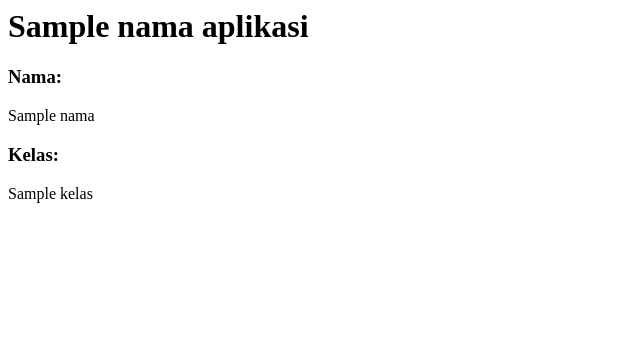
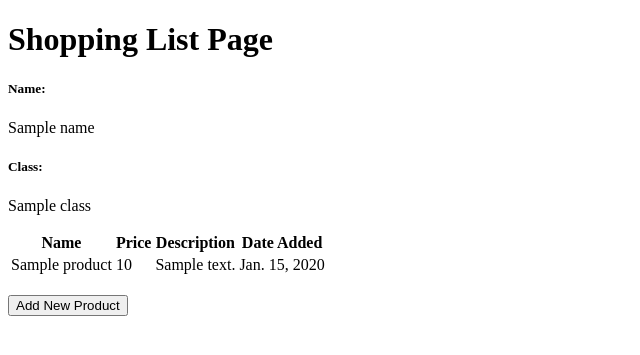
Before and after one commit to aldyandryn/medcure, a Django app: template main/templates/main.html in a window 1280 px wide. Shown: the top 355 px of the page, without its empty margins (0-640 px from the left). Run offline with Django 4.2, Linux system fonts and the light colour scheme; tables that the repository leaves empty hold one stand-in row (values such as "Sample post"); the template is opened without the code that fills it: values that come from a table or form of the project are taken from there, most other values are stand-ins (such as "Sample title", 1, 10 or a date in 2020).

Commit message:
update tugas 3

```diff
--- a/MedCure/settings.py
+++ b/MedCure/settings.py
@@ -55,7 +55,7 @@ ROOT_URLCONF = 'MedCure.urls'
 TEMPLATES = [
     {
         'BACKEND': 'django.template.backends.django.DjangoTemplates',
-        'DIRS': [],
+        'DIRS': [BASE_DIR / 'templates'], # Tambahkan kode ini
         'APP_DIRS': True,
         'OPTIONS': {
             'context_processors': [
--- a/MedCure/urls.py
+++ b/MedCure/urls.py
@@ -19,6 +19,6 @@ from django.urls import path
 from django.urls import path, include
 
 urlpatterns = [
+    path('', include('main.urls')),
     path('admin/', admin.site.urls),
-    path('main/', include('main.urls')),
 ]
--- /dev/null
+++ b/main/templates/base.html
@@ -0,0 +1,18 @@
+{% load static %}
+<!DOCTYPE html>
+<html lang="en">
+    <head>
+        <meta charset="UTF-8" />
+        <meta
+            name="viewport"
+            content="width=device-width, initial-scale=1.0"
+        />
+        {% block meta %}
+        {% endblock meta %}
+    </head>
+
+    <body>
+        {% block content %}
+        {% endblock content %}
+    </body>
+</html>
--- a/main/templates/main.html
+++ b/main/templates/main.html
@@ -1,7 +1,39 @@
-<h1>{{nama_aplikasi}}</h1>
+{% extends 'base.html' %}
 
-<h3>Nama: </h3>
-<p>{{nama}}<p>
+{% block content %}
+    <h1>Shopping List Page</h1>
 
-<h3>Kelas: </h3>
-<p>{{kelas}}<p>
+    <h5>Name:</h5>
+    <p>{{name}}</p>
+
+    <h5>Class:</h5>
+    <p>{{class}}</p>
+    <table>
+        <tr>
+            <th>Name</th>
+            <th>Price</th>
+            <th>Description</th>
+            <th>Date Added</th>
+        </tr>
+
+        {% comment %} Berikut cara memperlihatkan data produk di bawah baris ini {% endcomment %}
+
+        {% for product in products %}
+            <tr>
+                <td>{{product.name}}</td>
+                <td>{{product.price}}</td>
+                <td>{{product.description}}</td>
+                <td>{{product.date_added}}</td>
+            </tr>
+        {% endfor %}
+    </table>
+
+    <br />
+
+    <a href="{% url 'main:create_product' %}">
+        <button>
+            Add New Product
+        </button>
+    </a>
+
+    {% endblock content %}
--- a/main/urls.py
+++ b/main/urls.py
@@ -1,8 +1,14 @@
 from django.urls import path
-from main.views import show_main
+from main.views import show_main, create_product, show_xml, show_json, show_xml_by_id, show_json_by_id
+
 
 app_name = 'main'
 
 urlpatterns = [
     path('', show_main, name='show_main'),
+    path('create-product', create_product, name='create_product'),
+    path('xml/', show_xml, name='show_xml'),
+    path('json/', show_json, name='show_json'),
+    path('xml/<int:id>/', show_xml_by_id, name='show_xml_by_id'),
+path('json/<int:id>/', show_json_by_id, name='show_json_by_id'),
 ]
```
Also changed, not shown: main/forms.py (added, +7 -0 lines), main/templates/create_product.html (added, +19 -0 lines), main/views.py (+34 -5 lines).
